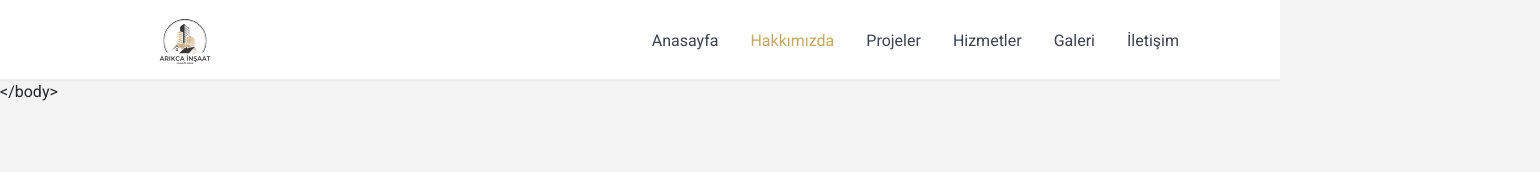
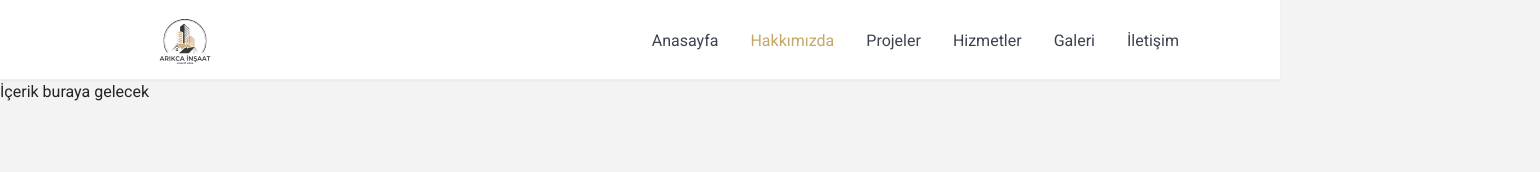
Before and after one commit to eliifkayaa/arikcaWebProject, an Angular app: page /about in a window 1280 px wide. Shown: the top 172 px of the page, 1540 px wide, since content can reach past the window. Built offline with nearby package versions, Linux system fonts and the light colour scheme.

Commit message:
home componenet completed

```diff
--- a/src/app/components/about/about.component.html
+++ b/src/app/components/about/about.component.html
@@ -1,2 +1,5 @@
 
 <app-navbar></app-navbar>
+<span>İçerik buraya gelecek</span>
+<br><br><br><br><br><br><br><br><br><br><br>
+<app-footer></app-footer>
--- a/src/app/components/contact/contact.component.html
+++ b/src/app/components/contact/contact.component.html
@@ -1 +1,5 @@
+
 <app-navbar></app-navbar>
+<span>İçerik buraya gelecek</span>
+<br><br><br><br><br><br><br><br><br><br><br>
+<app-footer></app-footer>
--- a/src/app/components/footer/footer.component.scss
+++ b/src/app/components/footer/footer.component.scss
@@ -1,5 +1,8 @@
 .footer {
   padding: 10px;
+  width: 100%;
+  height: 570px;
+  background-image: url("/assets/ekran.png");
 
   .footer-left {
     float: left;
--- a/src/app/components/home/home.component.html
+++ b/src/app/components/home/home.component.html
@@ -17,6 +17,4 @@
 
 <app-home-banner></app-home-banner>
 
-<div class="footer">
     <app-footer></app-footer>
-</div>
--- a/src/app/components/home/home.component.scss
+++ b/src/app/components/home/home.component.scss
@@ -5,9 +5,3 @@
     width: 100%;
     background-repeat:round;
 }
-
-.footer {
-    width: 100%;
-    height: 570px;
-    background-image: url("/assets/ekran.png");
-}
--- a/src/app/components/photos/photos.component.html
+++ b/src/app/components/photos/photos.component.html
@@ -1 +1,5 @@
+
 <app-navbar></app-navbar>
+<span>İçerik buraya gelecek</span>
+<br><br><br><br><br><br><br><br><br><br><br>
+<app-footer></app-footer>
--- a/src/app/components/project/project.component.html
+++ b/src/app/components/project/project.component.html
@@ -1 +1,5 @@
+
 <app-navbar></app-navbar>
+<span>İçerik buraya gelecek</span>
+<br><br><br><br><br><br><br><br><br><br><br>
+<app-footer></app-footer>
--- a/src/app/components/services/services.component.html
+++ b/src/app/components/services/services.component.html
@@ -1 +1,5 @@
+
 <app-navbar></app-navbar>
+<span>İçerik buraya gelecek</span>
+<br><br><br><br><br><br><br><br><br><br><br>
+<app-footer></app-footer>
```
